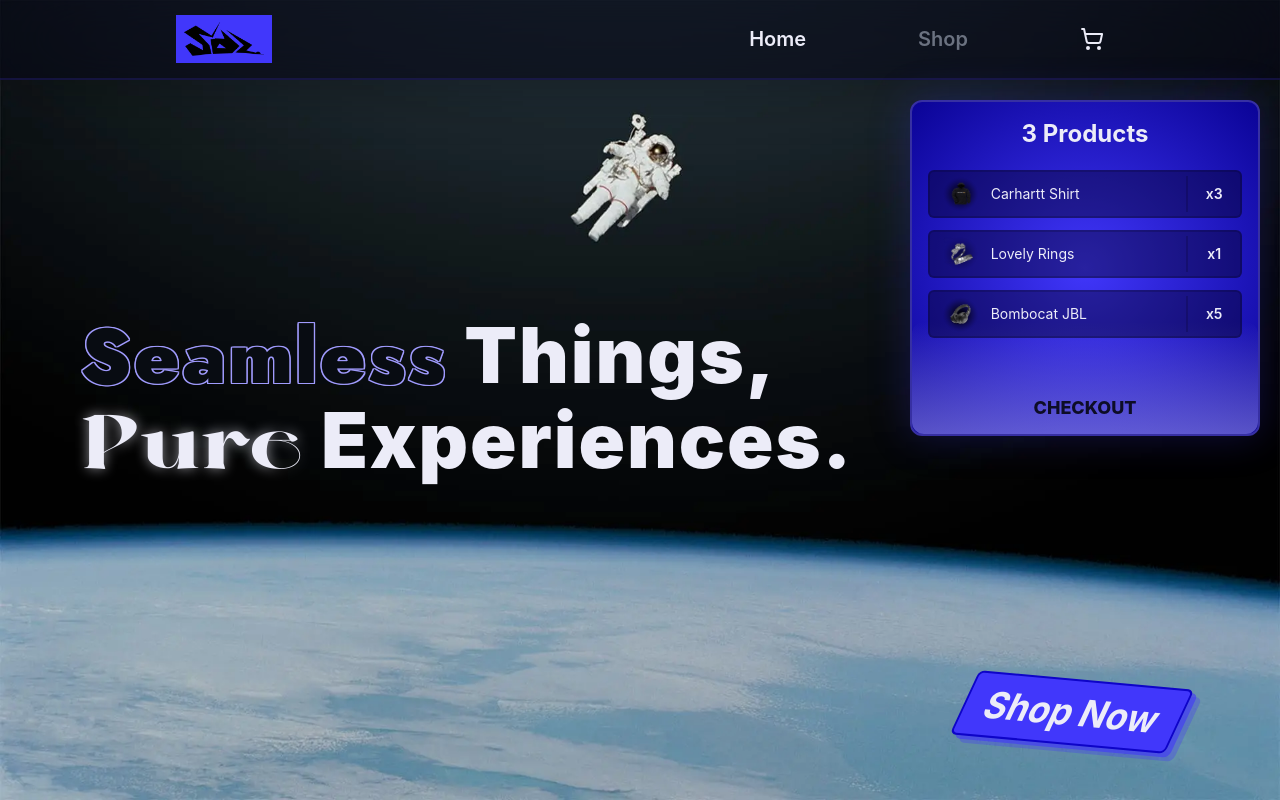
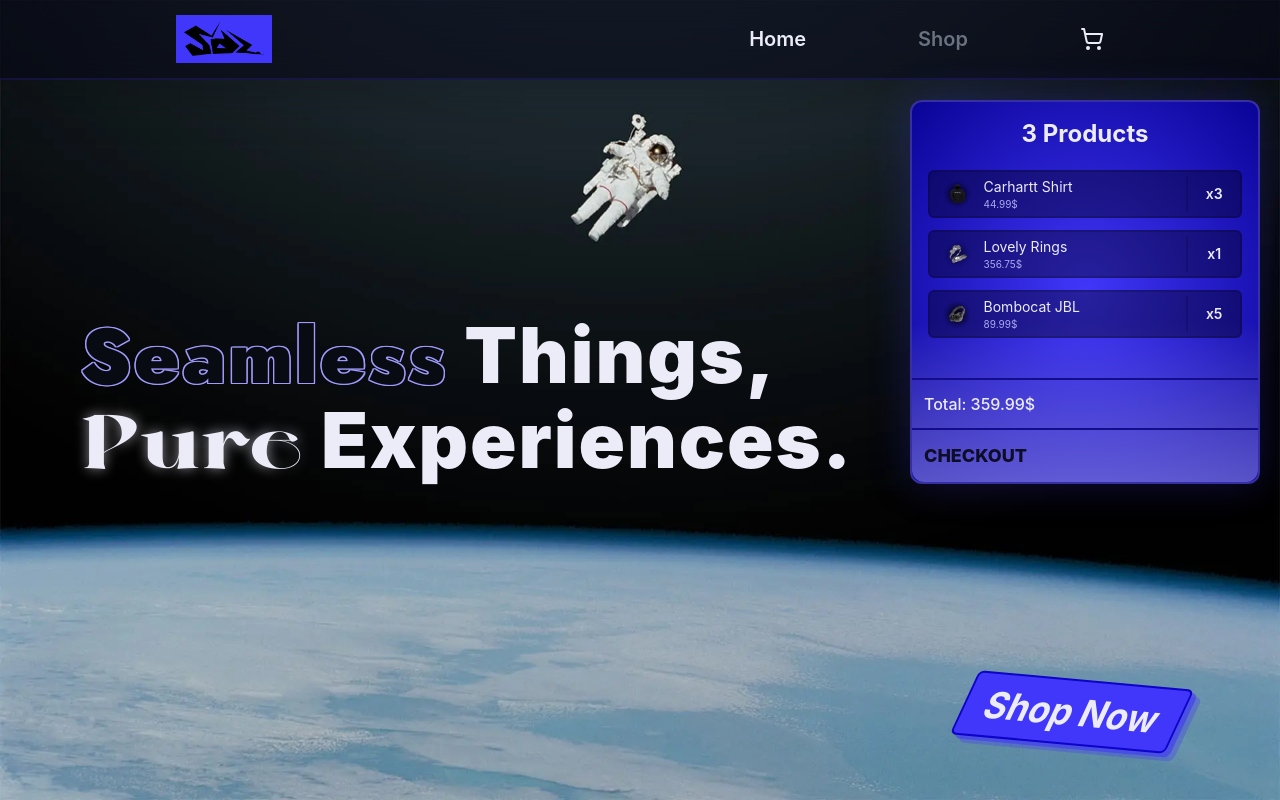
Before and after one commit to Vincent0103/shopping-cart, a React (Vite) app: page /home in a window 1280 px wide. Both pictures are taken after a click on the item 1092 px from the left and 39 px from the top of the page. Shown: the top 800 px of the page. Built offline with nearby package versions, Linux system fonts and the light colour scheme.

Commit message:
Add calculateTotal function and it's tests

```diff
--- a/src/AppContext.jsx
+++ b/src/AppContext.jsx
@@ -14,6 +14,7 @@ export const AppProvider = ({ children }) => {
       imgSrc: CarharttPNG,
       alt: "Carhartt",
       title: "Carhartt Shirt",
+      price: "44.99$",
       productAmount: 3,
     },
     {
@@ -21,6 +22,7 @@ export const AppProvider = ({ children }) => {
       imgSrc: RingsPNG,
       alt: "Rings",
       title: "Lovely Rings",
+      price: "356.75$",
       productAmount: 1,
     },
     {
@@ -28,6 +30,7 @@ export const AppProvider = ({ children }) => {
       imgSrc: HeadphonesPNG,
       alt: "Headphones",
       title: "Bombocat JBL",
+      price: "89.99$",
       productAmount: 5,
     },
   ]);
--- a/src/CartPopup.jsx
+++ b/src/CartPopup.jsx
@@ -1,12 +1,25 @@
 import { useContext } from "react";
 import { AppContext } from "./AppContext";
 
-const ProductItem = ({ imgSrc, alt, title, productAmount }) => {
+const ProductItem = ({ imgSrc, alt, title, price, productAmount }) => {
   return (
-    <div className="flex h-12 w-full items-center justify-center rounded-md border-2 border-secondary-950/20 bg-secondary-950/40">
-      <div className="flex size-5/6 items-center gap-3 border-r-2 border-secondary-950/20 px-3">
-        <img className="h-full object-contain flex justify-center items-center" src={imgSrc} alt={alt} />
-        <h3 className="text-sm overflow-hidden text-nowrap text-ellipsis">{title}</h3>
+    <div
+      className="flex h-12 w-full items-center justify-center rounded-md
+    border-2 border-secondary-950/20 bg-secondary-950/40"
+    >
+      <div className="flex size-5/6 items-center gap-3 border-r-2
+      border-secondary-950/20 p-3">
+        <div className="flex size-9 items-center justify-center">
+          <img className="size-full object-contain" src={imgSrc} alt={alt} />
+        </div>
+        <div className="flex w-full flex-col justify-center overflow-hidden">
+          <h3 className="overflow-hidden text-ellipsis text-nowrap text-sm">
+            {title}
+          </h3>
+          <p className=" overflow-hidden text-ellipsis text-nowrap text-[10px] text-primary-200">
+            {price}
+          </p>
+        </div>
       </div>
       <div className="flex size-1/6 items-center justify-center">
         <h3 className="text-sm font-semibold">x{productAmount}</h3>
@@ -33,10 +46,13 @@ const CartPopup = () => {
         </div>
       </div>
       <div
-        className="relative z-0 flex h-28 w-full items-end justify-center
-      rounded-xl bg-gradient-to-t from-secondary-200/50 to-transparent p-3"
-      >
-        <h4 className="cursor-pointer text-lg font-extrabold text-text-900 hover:underline">
+        className="relative z-0 flex flex-col h-40 w-full justify-end
+        rounded-xl bg-gradient-to-t from-secondary-200/50 to-transparent"
+        >
+        <div className="p-3 border-y-2 border-secondary-700 font-medium">
+          <p>Total: 359.99$</p>
+        </div>
+        <h4 className="cursor-pointer text-lg font-extrabold text-text-900 hover:underline pt-3 mx-3 mb-3">
           CHECKOUT
         </h4>
       </div>
--- a/src/product/Product.jsx
+++ b/src/product/Product.jsx
@@ -1,7 +1,6 @@
 import { useContext, useState } from "react";
 import { Link, useLocation } from "react-router-dom";
 import { produce } from "immer";
-import { v4 as uuid } from "uuid";
 import { Minus, Plus, ShoppingCart } from "lucide-react";
 import BgPurpleNoise from "../assets/purpleNoise.jpg";
 import { AppContext } from "../AppContext.jsx";
@@ -23,12 +22,12 @@ const Product = () => {
     setPopupCartState((prev) => !prev);
     setCart(
       produce((draft) => {
-
         draft.unshift({
           id,
           imgSrc,
           alt,
           title,
+          price,
           productAmount,
         });
       }),
--- a/src/utils.js
+++ b/src/utils.js
@@ -8,4 +8,18 @@ const toTitle = (text) => text.trim().split(/-|\s/g)
   .map((word) => word.charAt(0).toUpperCase() + word.slice(1))
   .join(" ");
 
-export { toUrlSafe, toTitle };
+const calculateTotal = (prices) => {
+  return prices
+    .reduce((prev, curr) => {
+      let num = curr;
+      if (typeof num === "string") {
+        if (num.includes("$")) num = curr.replace("$", "");
+        num = parseFloat(num);
+      }
+      if (num < 0) throw Error(`Cannot have negative prices: ${curr}`);
+      return num + prev;
+    }, 0)
+    .toFixed(2) + "$";
+}
+
+export { toUrlSafe, toTitle, calculateTotal };
```
Also changed, not shown: 1 other file (tests, documents, lock files or other folders).
